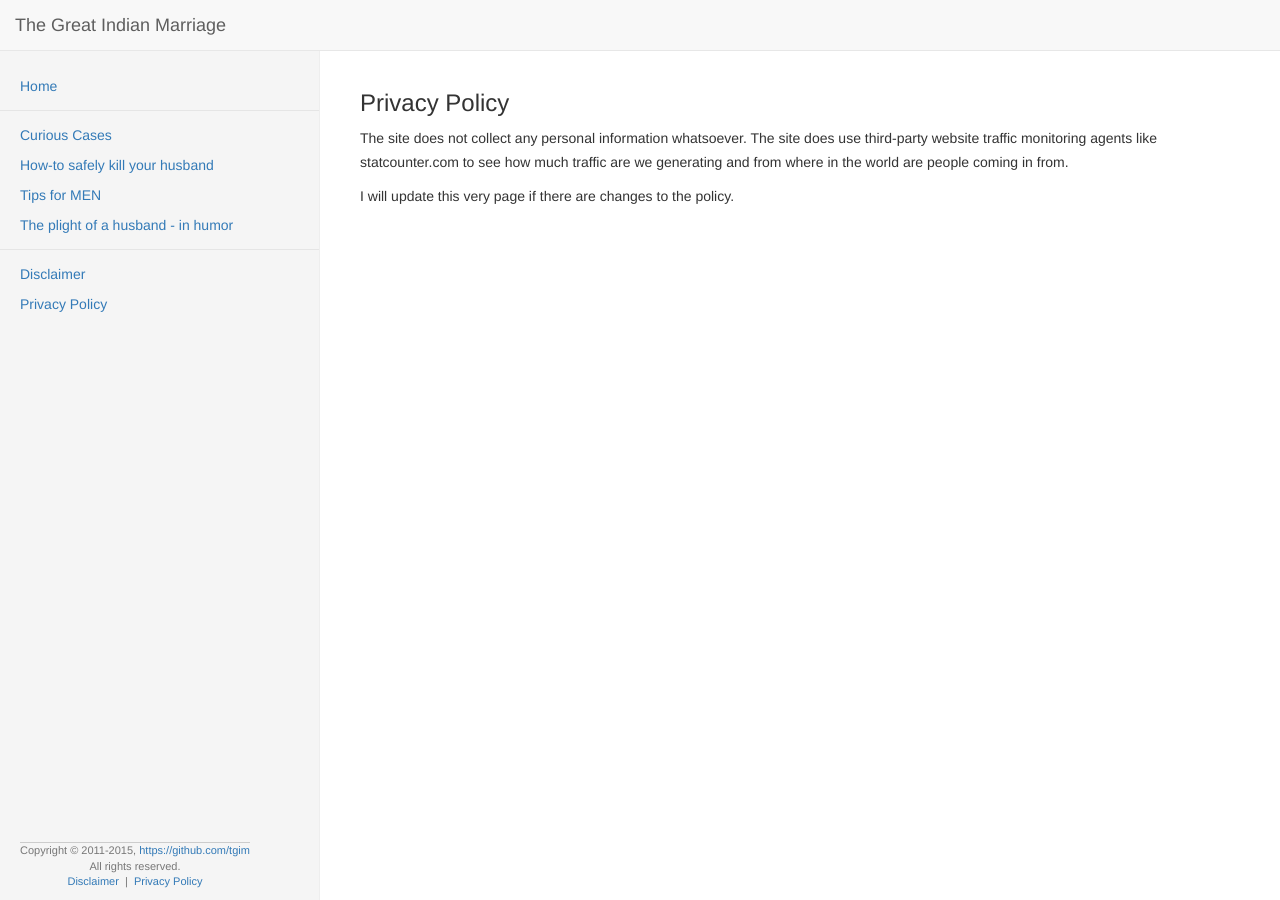
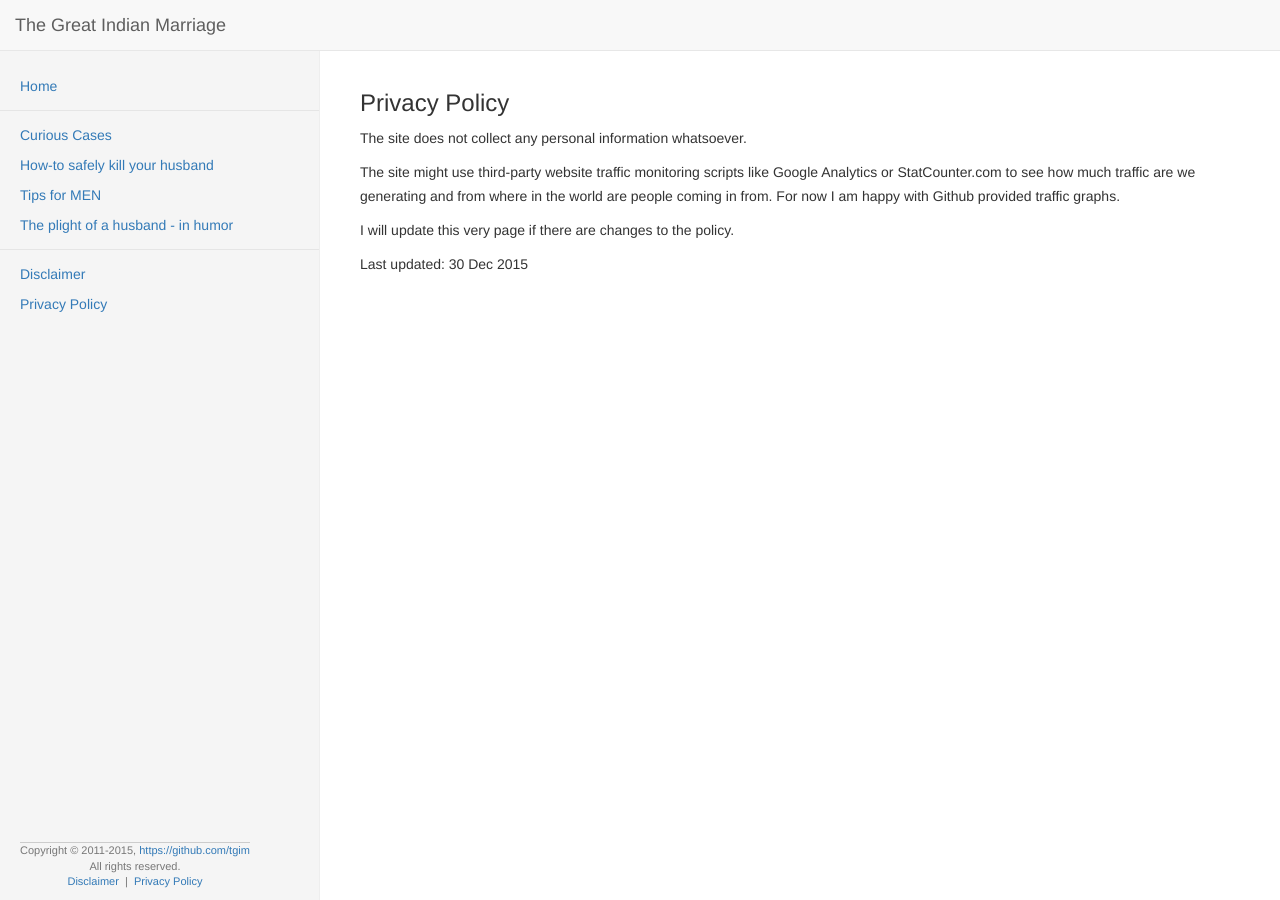
Before and after one commit to tgim/tgim.github.io, a Jekyll site: the page built from privacy-policy.md, in a window 1280 px wide. Built offline with Jekyll 4.4.1, drawn with Linux system fonts in a browser that asks for light colours; nearby versions of some CDN libraries.

Commit message:
Update privacy-policy.md

```diff
--- a/privacy-policy.md
+++ b/privacy-policy.md
@@ -5,8 +5,12 @@ title: Privacy Policy
 
 ### Privacy Policy
 
-The site does not collect any personal information whatsoever. The site does use third-party website
-traffic monitoring agents like statcounter.com to see how much traffic are we generating and from
-where in the world are people coming in from.
+The site does not collect any personal information whatsoever.
+
+The site might use third-party website traffic monitoring scripts like Google Analytics
+or StatCounter.com to see how much traffic are we generating and from where in the world
+are people coming in from. For now I am happy with Github provided traffic graphs.
 
 I will update this very page if there are changes to the policy.
+
+Last updated: 30 Dec 2015
```
